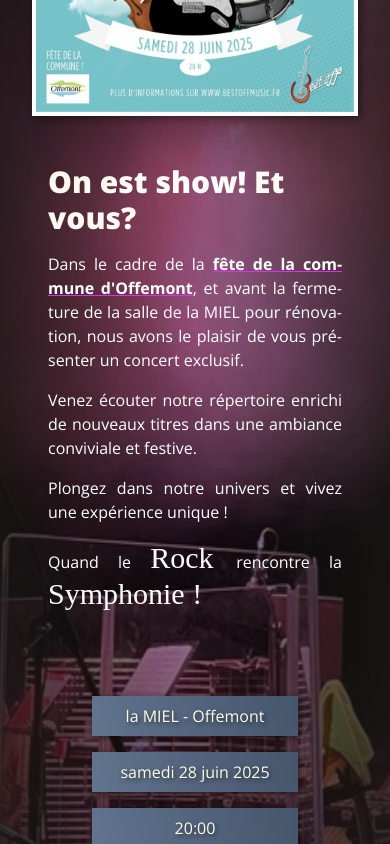
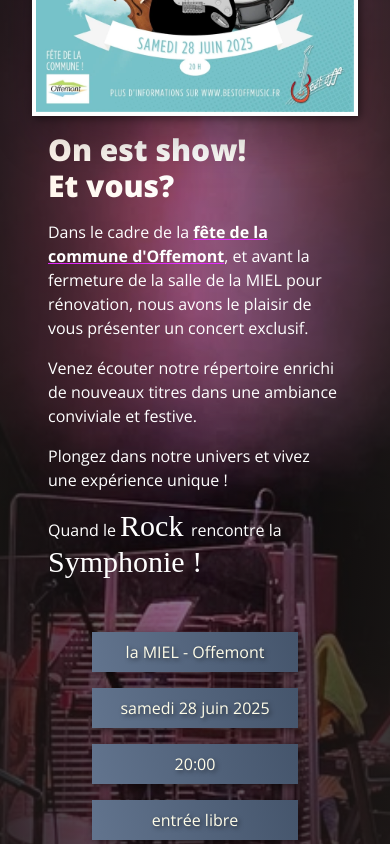
Before and after one commit to BenjiBelfort/best_off_dev, a React (Vite) app: page / in a window 390 px wide. Shown: the part 1348-2192 px from the top of the page. Built offline with nearby package versions, Linux system fonts and the light colour scheme; a web font is replaced by a local one.

Commit message:
modification actu

```diff
--- a/src/components/ActualityComp.jsx
+++ b/src/components/ActualityComp.jsx
@@ -51,15 +51,15 @@ const ActualityComp = () => {
         <h3>Actualités</h3>
 
         {/* Zone principale texte + affiche */}
-        <div className="flex flex-col-reverse lg:flex-row items-center max-w-6xl mx-auto lg:-rotate-2">
+        <div className="flex flex-col-reverse lg:flex-row max-w-6xl mx-auto lg:-rotate-2">
           {/* Partie gauche - Texte */}
-          <div className="w-full lg:w-1/2 p-8 flex flex-col justify-between">
+          <div className="w-full lg:w-1/2 px-8 flex flex-col justify-around">
           <h2 className="text-3xl md:text-6xl mb-4 text-left font-extrabold font-secondary bg-gradient-to-r from-orange-50 via-white to-yellow-50 bg-clip-text text-transparent">
-          On est show! Et vous?
+          On est show!<br />Et vous?
           </h2>
 
-            <div className='text-justify lg:text-left lg:text-xl'>
-              <p className="mb-4 hyphens-auto">
+            <div className='lg:text-left lg:text-xl'>
+              <p className="mb-4">
                 Dans le cadre de la{' '}
                 <a
                   href="https://www.mairie-offemont.fr/fr/services/evenements?indexes%5B0%5D=7#:~:text=La%20Commune%20d'Offemont%20donne,%C3%A0%20partir%20de%2014%20h."
@@ -70,10 +70,10 @@ const ActualityComp = () => {
                   fête de la commune d'Offemont
                 </a>, et avant la fermeture de la salle de la MIEL pour rénovation, nous avons le plaisir de vous présenter un concert exclusif.
               </p>
-              <p className="mb-4 hyphens-auto">
+              <p className="mb-4">
                 Venez écouter notre répertoire enrichi de nouveaux titres dans une ambiance conviviale et festive.
               </p>
-              <p className=' hyphens-auto'>
+              <p>
                 Plongez dans notre univers et vivez une expérience&nbsp;unique&nbsp;!
               </p>
               <p className='mt-4'>
@@ -84,7 +84,7 @@ const ActualityComp = () => {
 
 
           {/* Partie droite - Affiche */}
-          <div className="w-full md:w-1/2 p-4 flex justify-center items-centerk logo-shadow">
+          <div className="w-full md:w-1/2 p-4 flex justify-center items-centerk logo-shadow mx-auto">
             <img
               src="/images/events/affiche.webp"
               alt="Affiche prochain spectacle"
@@ -121,7 +121,7 @@ const ActualityComp = () => {
               </div>
             ))}
           </div>
-          <a href="https://fb.me/e/2blyMrQ7Je" target='_blank' rel='noopener noreferrer' className='text-xl inline-flex items-center gap-2 hover:tracking-widest transition-all duration-300 relative after:absolute after:left-1/2 after:bottom-0 after:transform after:-translate-x-1/2 after:origin-center after:h-[2px] after:w-0 after:bg-red-400 after:transition-all after:duration-300 hover:after:w-full'>
+          <a href="https://fb.me/e/2blyMrQ7Je" target='_blank' rel='noopener noreferrer' className='text-xl inline-flex items-center gap-2 hover:tracking-wide hover:scale-115 transition-all duration-300 relative after:absolute after:left-1/2 after:bottom-0 after:transform after:-translate-x-1/2 after:origin-center after:h-[2px] after:w-0 after:bg-red-400 after:transition-all after:duration-300 hover:after:w-full'>
             Voir l'événement sur FaceBook
             <FaArrowRight className='hidden sm:block'/>
           </a>
```
